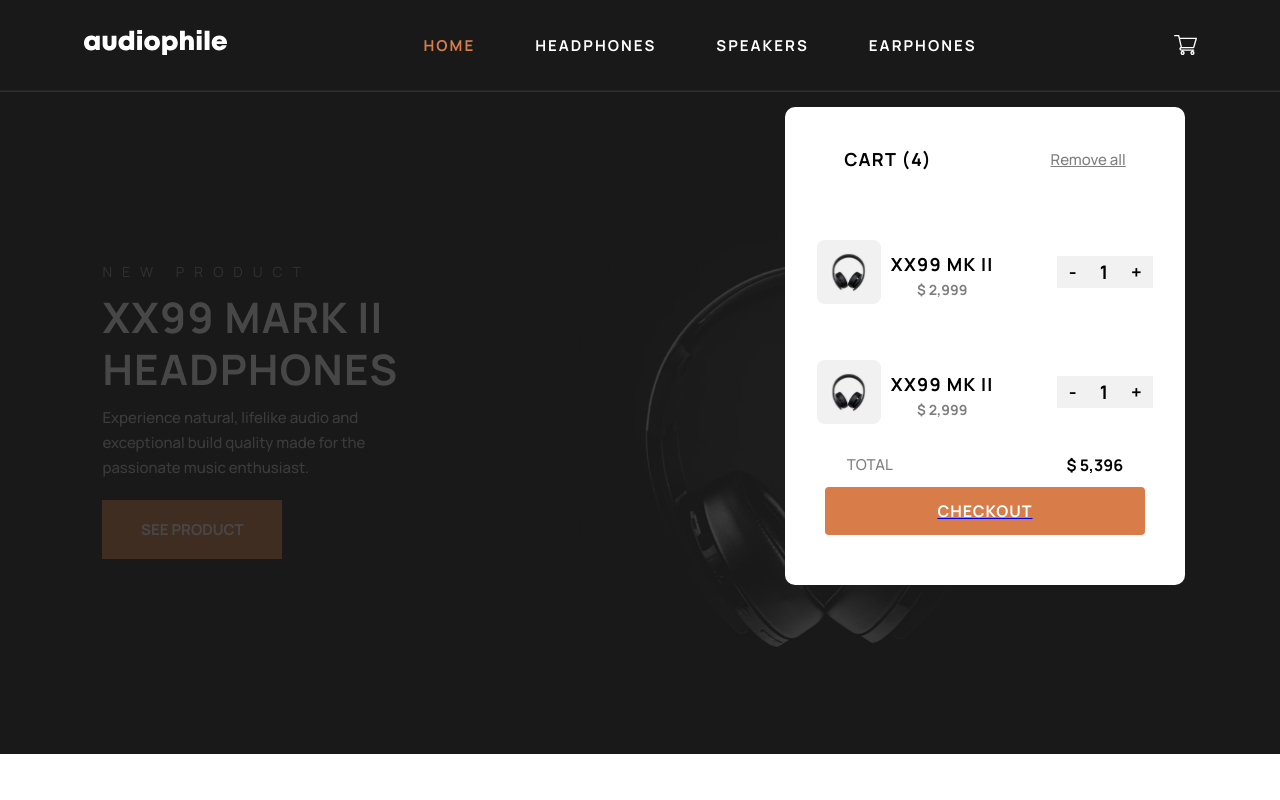
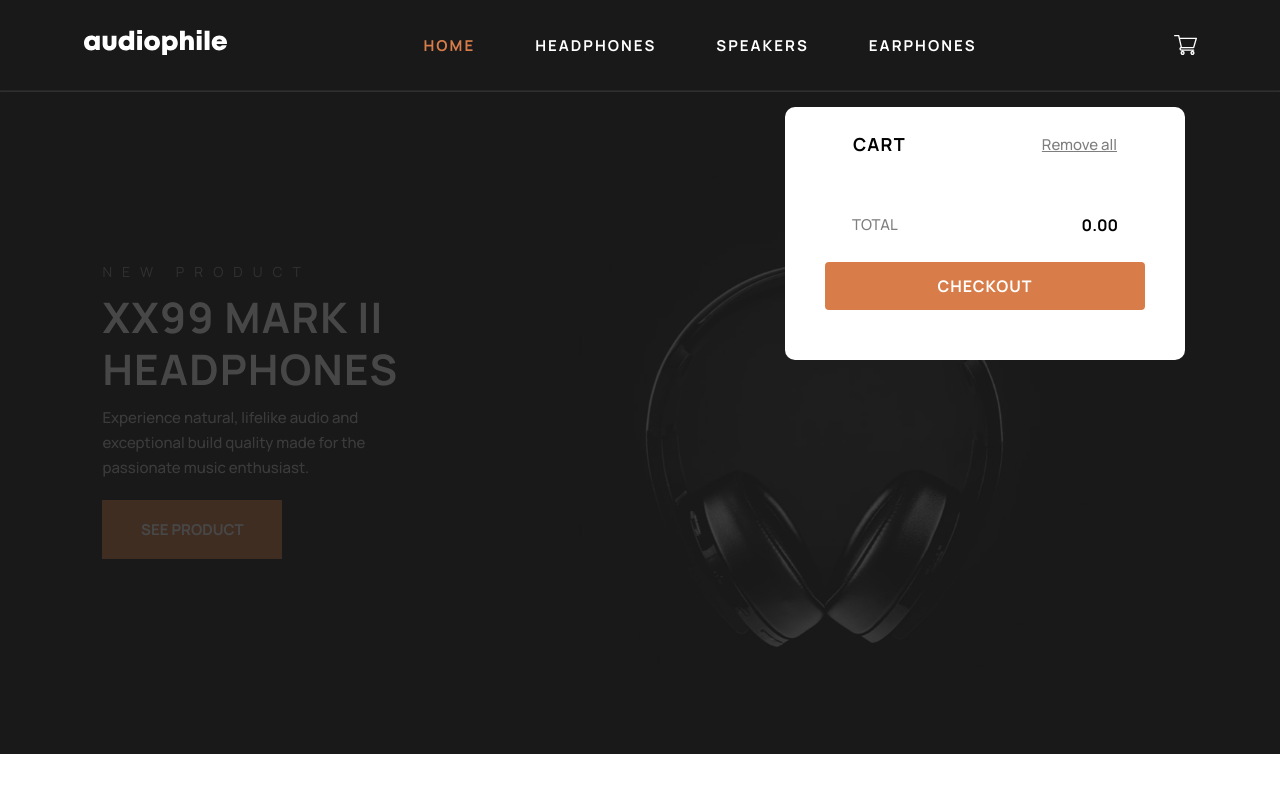
Before and after one commit to dimachilaia/audiophile-ecommerce-project, a React (Create React App) app: page /#/ in a window 1280 px wide. Both pictures are taken after a click on the picture 1185 px from the left and 45 px from the top of the page. Shown: the top 800 px of the page. Built offline with nearby package versions, Linux system fonts and the light colour scheme.

Commit message:
added cart information

```diff
--- a/package.json
+++ b/package.json
@@ -4,11 +4,13 @@
   "version": "0.1.0",
   "private": true,
   "dependencies": {
+    "@reduxjs/toolkit": "^1.9.0",
     "@testing-library/jest-dom": "^5.16.5",
     "@testing-library/react": "^13.4.0",
     "@testing-library/user-event": "^13.5.0",
     "react": "^18.2.0",
     "react-dom": "^18.2.0",
+    "react-redux": "^8.0.5",
     "react-router-dom": "^6.4.3",
     "react-scripts": "5.0.1",
     "styled-components": "^5.3.6",
--- a/src/App.js
+++ b/src/App.js
@@ -24,11 +24,11 @@ function App() {
 
        <Route path='/earphones' element={<Earphones showCart={showCart} setShowCart={setShowCart} showScroll={showScroll} setShowScroll={setShowScroll}/>} />
 
-       <Route path='/headphones/:id' element={<Products showCart={showCart} setShowCart={setShowCart} showScroll={showScroll} setShowScroll={setShowScroll}/>}/>
+       <Route path='/headphones/:useid' element={<Products showCart={showCart} setShowCart={setShowCart} showScroll={showScroll} setShowScroll={setShowScroll}/>}/>
 
-       <Route path='/speakers/:id' element={<SpeakersProduct showCart={showCart} setShowCart={setShowCart} showScroll={showScroll} setShowScroll={setShowScroll}/>}/>
+       <Route path='/speakers/:useid' element={<SpeakersProduct showCart={showCart} setShowCart={setShowCart} showScroll={showScroll} setShowScroll={setShowScroll}/>}/>
 
-       <Route path='/earphones/:id' element={<EarphonesProduct showCart={showCart} setShowCart={setShowCart} showScroll={showScroll} setShowScroll={setShowScroll}/>}/>
+       <Route path='/earphones/:useid' element={<EarphonesProduct showCart={showCart} setShowCart={setShowCart} showScroll={showScroll} setShowScroll={setShowScroll}/>}/>
 
        <Route path='/checkout' element={<Checkout showCart={showCart} setShowCart={setShowCart} showScroll={showScroll} setShowScroll={setShowScroll}/>}/>
 
--- a/src/SharedComponents/FIrstContainer.jsx
+++ b/src/SharedComponents/FIrstContainer.jsx
@@ -10,7 +10,7 @@ import SmallCart from '../components/SmallCart'
 import { Link } from 'react-router-dom'
 import ScrollingHead from '../components/ScrollingHead'
 
-const FIrstContainer = ({showScroll, setShowScroll, showCart, setShowCart,}) => {
+const FIrstContainer = ({showScroll, setShowScroll, showCart, setShowCart, items}) => {
 
   const showScrollHandler=()=>{
     setShowScroll(prev=>!prev);
@@ -33,7 +33,7 @@ const showCartHandler = ()=>{
             <img src={cartimage} alt="cartimg" onClick={showCartHandler} style={{cursor:'pointer'}}/>
             </Head>
             <hr/>
-              {showCart &&  <SmallCart/>}
+              {showCart &&  <SmallCart items= {items}/>}
               {showScroll && <ScrollingHead setShowScroll={setShowScroll} showScroll={showScroll}/>}
          </MainHead>
   )
--- a/src/components/Header.jsx
+++ b/src/components/Header.jsx
@@ -31,7 +31,7 @@ const Header = () => {
        <Head>
         <MobileImage>
          <img src={burgerImage} alt="burgerimg" style={{width:'17px', height:'16px', cursor:'pointer'}} onClick={showScrollHandler}/>
-       </MobileImage>
+         </MobileImage>
        <Link to="/">
          <img src={audioimage} alt="textimage" style={{cursor:'pointer'}}/>
        </Link>
--- a/src/components/SmallCart.jsx
+++ b/src/components/SmallCart.jsx
@@ -1,85 +1,90 @@
-import { Link } from "react-router-dom"
-import styled from "styled-components"
-import smallimage from '../assets/Group 22.svg'
+import { useSelector } from "react-redux";
+import { Link } from "react-router-dom";
+import styled from "styled-components";
+
+const SmallCart = () => {
+  const cart = useSelector((state) => state.cart.itemsList);
+  const totalPrice = cart.reduce((acc, item) => acc + item.quantity * item.price, 0).toFixed(2)
 
 
-const SmallCart = () => {
-
   return (
-    <Cart>
+    cart.length >= 1 ?  <Cart>
       <div>
-         <span>CART (4)</span>
+        <span>CART</span>
         <h5>Remove all</h5>
       </div>
 
       <SecondCart>
-        <Info>
-            <img src={smallimage} alt="small"/>
+      {cart.map((item)=>{
+          return <Info key={item.id}>
+          <div>
+          <img src={process.env.PUBLIC_URL + item.image.mobile} alt={item.name} />
           <StaticInfo>
-           <span>XX99 MK II</span>
-           <h6>$ 2,999</h6>
+          <span>{item.name.slice(0, 3)}</span>
+          <h6>{item.price}</h6>
           </StaticInfo>
-        </Info>
+          </div>
+
           <NumbersCart>
             <h3>-</h3>
             <h3>1</h3>
             <h3>+</h3>
         </NumbersCart>
-      </SecondCart>
-
-
-      <SecondCart>
-      <Info>
-          <img src={smallimage} alt="small"/>
-        <StaticInfo>
-         <span>XX99 MK II</span>
-         <h6>$ 2,999</h6>
-        </StaticInfo>
         </Info>
-      <NumbersCart>
-              <h3>-</h3>
-              <h3>1</h3>
-              <h3>+</h3>
-      </NumbersCart>
+        })}
       </SecondCart>
 
       <Total>
         <h3>TOTAL</h3>
-            <h4>$ 5,396</h4>
+        <h4>{totalPrice}</h4>
       </Total>
-          <Link to="/checkout">
+      <Link to="/checkout" style={{textDecoration:'none'}}>
         <Button>checkout</Button>
       </Link>
-    </Cart>
+    </Cart> :
 
-  )
-}
-
-export default SmallCart
-
-const Cart = styled.div`
-   position:absolute;
-   height:auto;
-   width:calc(100% - 48px);
-   z-index:2;
-   margin: 45px 20px;
-   background-color:white;
-   border-radius:10px;
+    <Cart>
+      <div>
+        <span>CART</span>
+        <h5>Remove all</h5>
+      </div>
 
 
 
+      <Total>
+        <h3>TOTAL</h3>
+        <h4>{totalPrice}</h4>
+      </Total>
+      <Link to="/checkout" style={{textDecoration:'none'}}>
+        <Button disabled>checkout</Button>
+      </Link>
+    </Cart>
+  );
+};
+
+export default SmallCart;
+
+const Cart = styled.div`
+  position: absolute;
+  height: auto;
+  width: calc(100% - 48px);
+  z-index: 2;
+  margin: 45px 20px;
+  background-color: white;
+  border-radius: 10px;
+
   @media screen and (min-width: 768px) {
-    width:400px;
-    right:75px;
+    width: 400px;
+    right: 75px;
   }
 
- div{
-   display:flex;
+  div {
+    display: flex;
+    justify-content: space-around;
+    transform: translateY(25px);
     align-items:center;
-   justify-content:space-around;
-   transform:translateY(40px);
   }
-span{
+  span {
     font-weight: 700;
     font-size: 18px;
     line-height: 25px;
@@ -88,7 +93,7 @@ span{
     color: #000000;
   }
 
- h5{
+  h5 {
     font-weight: 500;
     font-size: 15px;
     line-height: 25px;
@@ -97,41 +102,45 @@ span{
     mix-blend-mode: normal;
     opacity: 0.5;
   }
-`
+`;
 
 const SecondCart = styled.div`
-`
+display:flex;
+flex-direction:column;
+`;
 const Info = styled.div`
-    display:flex;
-    align-items:center;
-    gap:10px;
- h6{
-    padding-bottom:50px;
+width:380px;
+  h6 {
+    padding-bottom: 50px;
     font-size: 14px;
     line-height: 25px;
     color: #000000;
     mix-blend-mode: normal;
     opacity: 0.5;
   }
-`
+  img{
+    width:75px;
+    border-radius:10px;
+  };
+`;
 const StaticInfo = styled.div`
- display:flex;
- flex-direction:column;
- margin-bottom:20px;
-`
+  display: flex;
+  flex-direction: column;
+  padding-left:15px;
+`;
 
 const NumbersCart = styled.div`
-  background-color:#F1F1F1;
-  width:96px;
-  height:32px;
-`
-const Total= styled.div`
-  margin-top:40px;
-  display:flex;
-  gap:50px;
-  justify-content:space-between;
-  h3{
-    font-family: 'Manrope';
+  background-color: #f1f1f1;
+  width: 96px;
+  height: 32px;
+`;
+const Total = styled.div`
+  margin-top: 55px;
+  display: flex;
+  gap: 50px;
+  justify-content: space-between;
+  h3 {
+    font-family: "Manrope";
     font-style: normal;
     font-weight: 500;
     font-size: 15px;
@@ -140,29 +149,28 @@ const Total= styled.div`
     mix-blend-mode: normal;
     opacity: 0.5;
   }
-
-`
-const Button= styled.button`
- background-color:#D87D4A;
- width:80%;
- height:48px;
- text-decoration:none;
- border:none;
- color:white;
+`;
+const Button = styled.button`
+  background-color: #d87d4a;
+  width: 80%;
+  height: 48px;
+  text-decoration: none;
+  border: none;
+  color: white;
   text-align: center;
   letter-spacing: 1px;
- align-items:center;
- margin:50px auto;
- display:flex;
- justify-content:center;
+  align-items: center;
+  margin: 50px auto;
+  display: flex;
+  justify-content: center;
   text-transform: uppercase;
- color: #FFFFFF;
- border-radius:4px;
- font-weight:bold;
- font-size:16px;
- cursor:pointer;
- &:hover{
-    opacity:0.7;
-    transition:.35s;
+  color: #ffffff;
+  border-radius: 4px;
+  font-weight: bold;
+  font-size: 16px;
+  cursor: pointer;
+  &:hover {
+    opacity: 0.7;
+    transition: 0.35s;
   }
-`
+`;
--- a/src/index.js
+++ b/src/index.js
@@ -4,13 +4,17 @@ import './index.css';
 import App from './App';
 import { HashRouter } from 'react-router-dom'
 import ScrollToTop from './ScrollToTop';
+import { Provider } from 'react-redux'
+import store from './redux';
 
 const root = ReactDOM.createRoot(document.getElementById('root'));
 root.render(
   <React.StrictMode>
     <HashRouter>
       <ScrollToTop/>
-       <App />
+       <Provider store={store}>
+         <App />
+       </Provider>
     </HashRouter>
   </React.StrictMode>
 );
--- a/src/products/EarphonesProduct.jsx
+++ b/src/products/EarphonesProduct.jsx
@@ -4,17 +4,30 @@ import SecondContainer from "../SharedComponents/SecondContainer"
 import data from '../data.json'
 import styled from "styled-components"
 import { Link } from "react-router-dom"
+import { useState } from "react"
+import {useDispatch} from 'react-redux'
+import { addToCart } from "../redux/CartSlice"
 
 const Products = ({showCart,setShowCart, showScroll, setShowScroll}) => {
-    const {id} = useParams()
-    const filteredData = data.find((item)=> +item.id === +id)
+    const {useid} = useParams()
+    const filteredData = data.find((item)=> +item.id === +useid)
     const category = filteredData.category[0].toUpperCase() + filteredData.category.slice(1);
+    const [itemNumber, setItemNumber] = useState(1)
+    const dispatch = useDispatch();
+    const {name, price, id, image} = filteredData;
 
-   console.log(filteredData)
+    const incrementHandler = ()=>{
+      setItemNumber(itemNumber + 1 )
+    }
+    const decrementHandler = ()=>{
+      if(itemNumber > 1){
+       setItemNumber(itemNumber - 1)
+      }
+    }
 
   return (
     <MainCOntainer >
-    <FIrstContainer showCart={showCart} setShowCart={setShowCart} showScroll={showScroll} setShowScroll={setShowScroll} />
+    <FIrstContainer showCart={showCart} setShowCart={setShowCart} showScroll={showScroll} setShowScroll={setShowScroll}/>
         <p>Go Back</p>
 
         <Wrapper showCart={showCart} showScroll={showScroll}>
@@ -24,16 +37,17 @@ const Products = ({showCart,setShowCart, showScroll, setShowScroll}) => {
         </ImgContainer>
 
           <Container>
+
           <h4>NEW PRODUCT</h4>
           <h6>{filteredData.slug}</h6>
           <p>The new XX99 Mark II headphones is the pinnacle of pristine audio. It redefines your premium headphone experience by reproducing the balanced depth and precision of studio-quality sound.</p>
           <h3>$ {filteredData.price}</h3>
            <AddToCartInfo>
-               <span>-</span>
-               <h4>1</h4>
-               <span>+</span>
+               <span onClick={decrementHandler}>-</span>
+               <h4>{itemNumber}</h4>
+               <span onClick={incrementHandler}>+</span>
             </AddToCartInfo>
-            <button>ADD TO CART</button>
+            <button onClick={()=>dispatch(addToCart({name, price, id, image}))}>ADD TO CART</button>
           </Container>
           </MainWrapper>
         </Wrapper>
@@ -345,10 +359,7 @@ const FilterMap = styled.div`
     display:flex;
     justify-content:space-evenly;
   }
-
 `
-
-
 const MappedDiv = styled.div`
     text-align:center;
 
--- a/src/products/Products.jsx
+++ b/src/products/Products.jsx
@@ -4,17 +4,30 @@ import SecondContainer from "../SharedComponents/SecondContainer"
 import data from '../data.json'
 import styled from "styled-components"
 import { Link } from "react-router-dom"
+import { useState } from "react"
+import {useDispatch} from 'react-redux'
+import { addToCart } from "../redux/CartSlice"
 
 const Products = ({showCart,setShowCart, showScroll, setShowScroll}) => {
-    const {id} = useParams()
-    const filteredData = data.find((item)=> +item.id === +id)
+    const {useid} = useParams()
+    const filteredData = data.find((item)=> +item.id === +useid)
     const category = filteredData.category[0].toUpperCase() + filteredData.category.slice(1);
+    const [itemNumber, setItemNumber] = useState(1)
+    const dispatch = useDispatch();
+    const {name, price, id, image} = filteredData;
 
-   console.log(filteredData)
+    const incrementHandler = ()=>{
+      setItemNumber(itemNumber + 1 )
+    }
+    const decrementHandler = ()=>{
+      if(itemNumber > 1){
+       setItemNumber(itemNumber - 1)
+      }
+    }
 
   return (
     <MainCOntainer >
-    <FIrstContainer showCart={showCart} setShowCart={setShowCart} showScroll={showScroll} setShowScroll={setShowScroll} />
+    <FIrstContainer showCart={showCart} setShowCart={setShowCart} showScroll={showScroll} setShowScroll={setShowScroll}/>
         <p>Go Back</p>
 
         <Wrapper showCart={showCart} showScroll={showScroll}>
@@ -24,16 +37,17 @@ const Products = ({showCart,setShowCart, showScroll, setShowScroll}) => {
         </ImgContainer>
 
           <Container>
+
           <h4>NEW PRODUCT</h4>
           <h6>{filteredData.slug}</h6>
           <p>The new XX99 Mark II headphones is the pinnacle of pristine audio. It redefines your premium headphone experience by reproducing the balanced depth and precision of studio-quality sound.</p>
           <h3>$ {filteredData.price}</h3>
            <AddToCartInfo>
-               <span>-</span>
-               <h4>1</h4>
-               <span>+</span>
+               <span onClick={decrementHandler}>-</span>
+               <h4>{itemNumber}</h4>
+               <span onClick={incrementHandler}>+</span>
             </AddToCartInfo>
-            <button>ADD TO CART</button>
+            <button onClick={()=>dispatch(addToCart({name, price, id, image}))}>ADD TO CART</button>
           </Container>
           </MainWrapper>
         </Wrapper>
--- a/src/products/SpeakersProduct.jsx
+++ b/src/products/SpeakersProduct.jsx
@@ -4,17 +4,30 @@ import SecondContainer from "../SharedComponents/SecondContainer"
 import data from '../data.json'
 import styled from "styled-components"
 import { Link } from "react-router-dom"
+import { useState } from "react"
+import {useDispatch} from 'react-redux'
+import { addToCart } from "../redux/CartSlice"
 
 const Products = ({showCart,setShowCart, showScroll, setShowScroll}) => {
-    const {id} = useParams()
-    const filteredData = data.find((item)=> +item.id === +id)
+    const {useid} = useParams()
+    const filteredData = data.find((item)=> +item.id === +useid)
     const category = filteredData.category[0].toUpperCase() + filteredData.category.slice(1);
+    const [itemNumber, setItemNumber] = useState(1)
+    const dispatch = useDispatch();
+    const {name, price, id, image} = filteredData;
 
-   console.log(filteredData)
+    const incrementHandler = ()=>{
+      setItemNumber(itemNumber + 1 )
+    }
+    const decrementHandler = ()=>{
+      if(itemNumber > 1){
+       setItemNumber(itemNumber - 1)
+      }
+    }
 
   return (
     <MainCOntainer >
-    <FIrstContainer showCart={showCart} setShowCart={setShowCart} showScroll={showScroll} setShowScroll={setShowScroll} />
+    <FIrstContainer showCart={showCart} setShowCart={setShowCart} showScroll={showScroll} setShowScroll={setShowScroll}/>
         <p>Go Back</p>
 
         <Wrapper showCart={showCart} showScroll={showScroll}>
@@ -24,16 +37,17 @@ const Products = ({showCart,setShowCart, showScroll, setShowScroll}) => {
         </ImgContainer>
 
           <Container>
+
           <h4>NEW PRODUCT</h4>
           <h6>{filteredData.slug}</h6>
           <p>The new XX99 Mark II headphones is the pinnacle of pristine audio. It redefines your premium headphone experience by reproducing the balanced depth and precision of studio-quality sound.</p>
           <h3>$ {filteredData.price}</h3>
            <AddToCartInfo>
-               <span>-</span>
-               <h4>1</h4>
-               <span>+</span>
+               <span onClick={decrementHandler}>-</span>
+               <h4>{itemNumber}</h4>
+               <span onClick={incrementHandler}>+</span>
             </AddToCartInfo>
-            <button>ADD TO CART</button>
+            <button onClick={()=>dispatch(addToCart({name, price, id, image}))}>ADD TO CART</button>
           </Container>
           </MainWrapper>
         </Wrapper>
--- /dev/null
+++ b/src/redux/CartSlice.jsx
@@ -0,0 +1,43 @@
+import {createSlice} from '@reduxjs/toolkit'
+
+const CartSlice = createSlice({
+  name:'cart',
+  initialState:{
+    itemsList:[],
+    totalQuantity:0,
+    value:0
+  },
+  reducers:{
+    addToCart(state, action){
+       const newItem = action.payload;
+       const existinItem = state.itemsList.find((item)=>item.id === newItem.id);
+       if(existinItem){
+        state.totalQuantity ++;
+        existinItem.quantity ++;
+        existinItem.totalPrice += newItem.price;
+       }else{
+        state.itemsList.push({id:newItem.id, price:newItem.price, quantity:1, name:newItem.name, image:newItem.image});
+        state.totalQuantity ++
+       }
+    },
+    removeFromCart(state, action){
+      const id = action.payload;
+      const existinItem = state.itemsList.find((item)=>item.id === id)
+      if(existinItem.quantity === 1){
+        state.itemsList = state.itemsList.filter(item=>item.id !== id)
+      }else{
+        existinItem.quantity -- ;
+        existinItem.totalPrice -= existinItem.price
+      }
+    },
+    incrementHandler:(state)=>{
+       state.value += 1
+    },
+    decrementHandler:(state)=>{
+      state.value -= 1
+    }
+  }
+})
+
+export const {addToCart, removeFromCart} = CartSlice.actions;
+export default CartSlice;
```
Also changed, not shown: src/redux/index.js (added, +8 -0 lines), 1 other file (tests, documents, lock files or other folders). Lines whose indentation alone changed are shown as unchanged.
